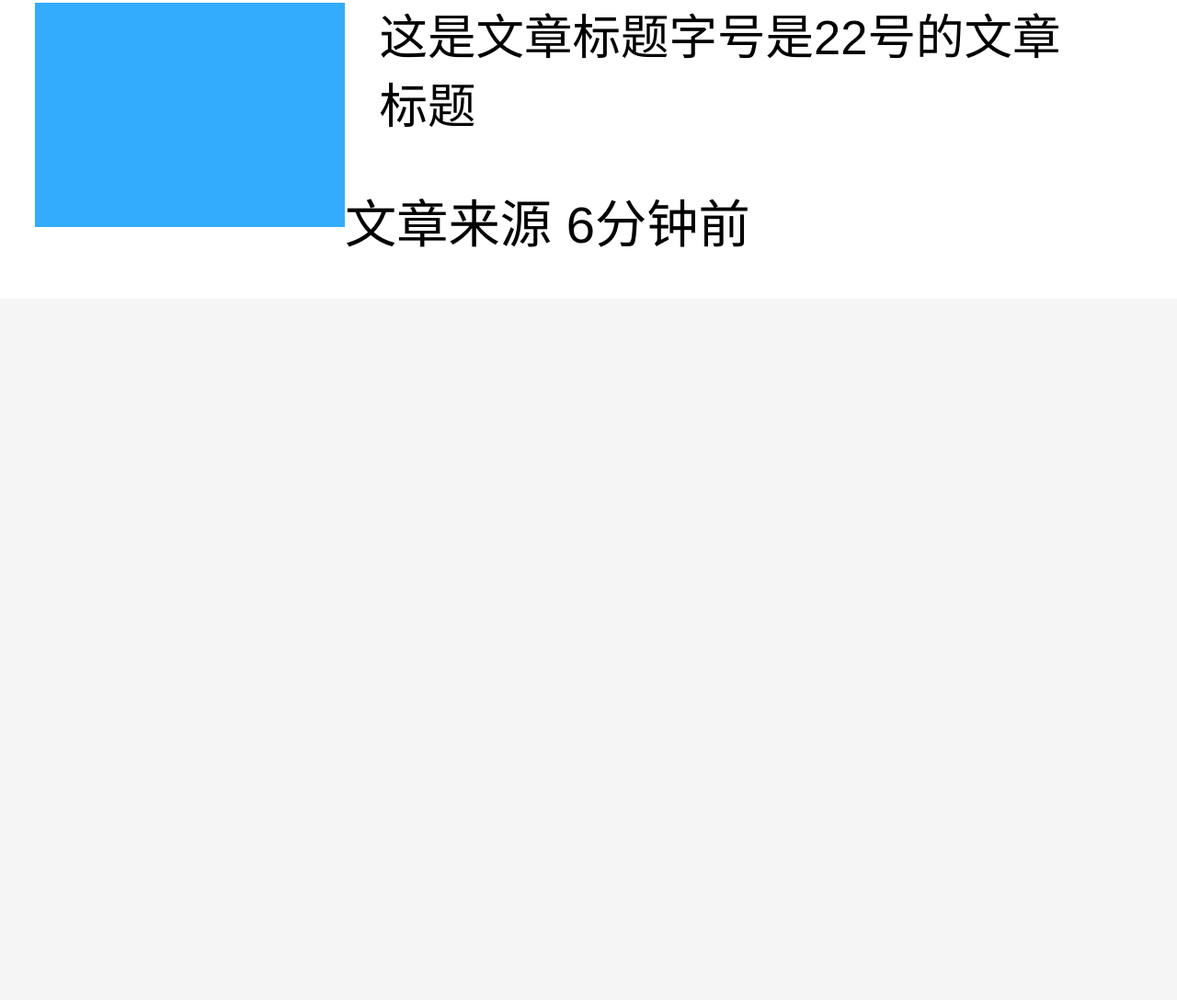
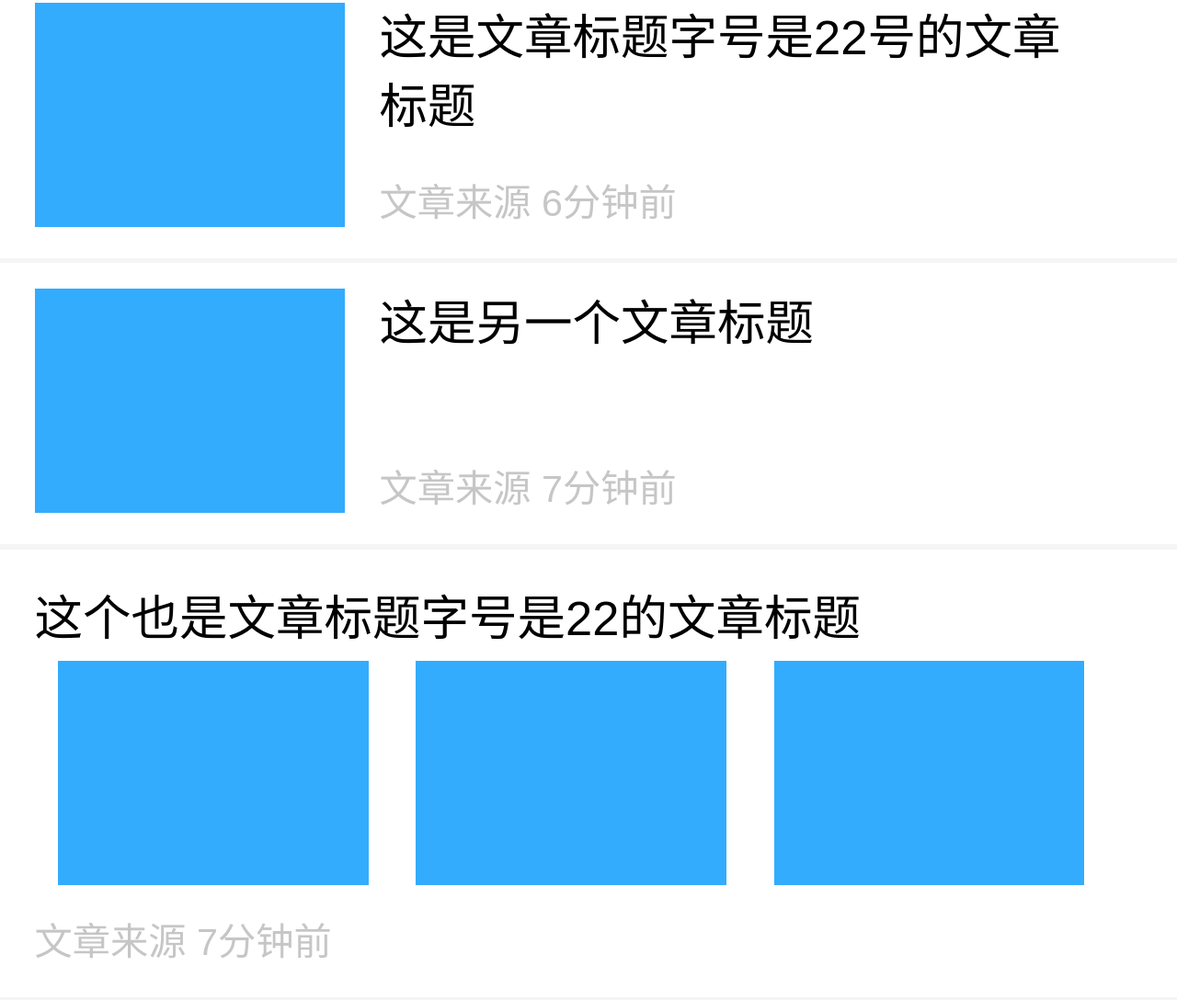
Before and after one commit to Aranll/Task, a website: page task_11/src/html/index.html in a window 1280 px wide. Shown: the part 3031-4119 px from the top of the page at 92% size. Before the commit the page ends 3358 px from the top, so only its background shows below. Drawn offline with Linux system fonts and the light colour scheme.

Commit message:
meet a bug

```diff
--- a/task_11/src/html/index.html
+++ b/task_11/src/html/index.html
@@ -134,10 +134,42 @@
             <div class="title">
                 这是文章标题字号是22号的文章标题
             </div>
-            <span class="time">
+            <div class="time">
                 文章来源 6分钟前
-            </span>
+            </div>
+        </div>
+        <div class="article">
+            <div class="img">
+
+            </div>
+            <div class="title">
+                这是另一个文章标题
+            </div>
+            <div class="time">
+                文章来源 7分钟前
+            </div>
+        </div>
+        <div class="article-flex">
+            <p class="title">
+                这个也是文章标题字号是22的文章标题
+            </p>
+            <div class="flex-img">
+                <div class="img">
+
+                </div>
+                <div class="img">
+
+                </div>
+                <div class="img">
+
+                </div>
+            </div>
+            <div class="time">
+                文章来源 7分钟前
+            </div>
         </div>
     </section>
+<!-- section articles -->
+
 </body>
 </html>
--- a/task_11/src/style/style.less
+++ b/task_11/src/style/style.less
@@ -322,25 +322,56 @@ nav {
 
 .articles {
   margin-top: 20/64rem;
-  margin-bottom: 1/64rem;
-  padding: 15/64rem 40/64rem 18/64rem 20/64rem;
-  background-color: #fff;
-  overflow: hidden;
+  margin-bottom: 90/64rem;
   .article {
     position: relative;
+    background-color: #fff;
+    padding: 15/64rem 40/64rem 18/64rem 20/64rem;
+    margin-bottom: 3/64rem;
+    overflow: hidden;
+    .img {
+      float: left;
+      width: 180/64rem;
+      height: 130/64rem;
+      background-color: #33acfe;
+    }
+    .title {
+      padding-left: 200/64rem;
+      font-size: 28/64rem;
+      line-height: 40/64rem;
+      min-height: 80/64rem;
+    }
+    .time {
+      margin-top: 18/64rem;
+      padding-left: 200/64rem;
+      font-size: 22/64rem;
+      color: #c6c6c6;
+    }
+  }
+}
+
+.article-flex {
+  position: relative;
+  background-color: #fff;
+  padding: 15/64rem 40/64rem 18/64rem 20/64rem;
+  margin-bottom: 3/64rem;
+  overflow: hidden;
+  .title {
+    font-size: 28/64rem;
+    line-height: 50/64rem;
+  }
+  .flex-img {
+    display: flex;
+    justify-content: space-between;
   }
   .img {
-    float: left;
     width: 180/64rem;
     height: 130/64rem;
     background-color: #33acfe;
   }
-  .title {
-    padding-left: 200/64rem;
-    font-size: 28/64rem;
-    line-height: 40/64rem;
-  }
   .time {
-    font-size: 30/64rem;
+    margin-top: 15/64rem;
+    font-size: 22/64rem;
+    color: #c6c6c6;
   }
 }
```
Also changed, not shown: task_11/dist/html/index.html, task_11/dist/style/style.css, task_11/src/style/style.css.
